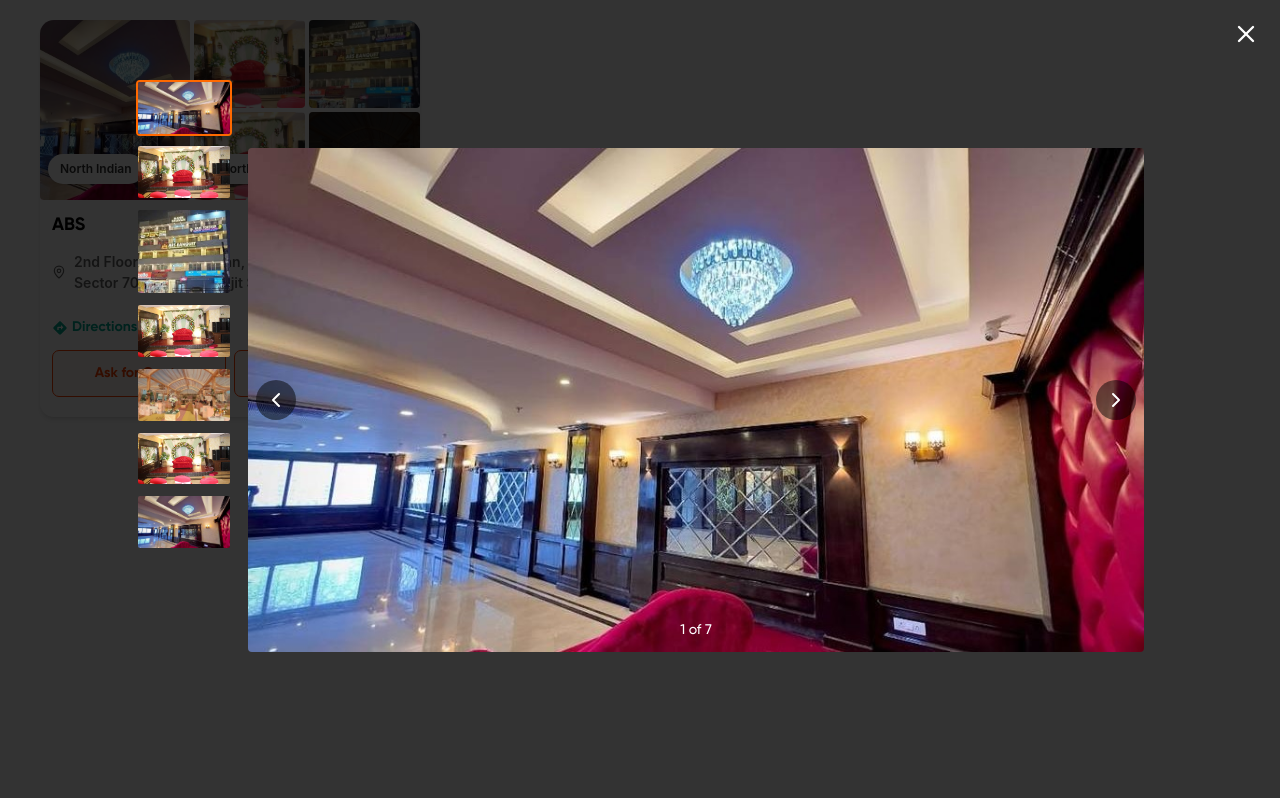
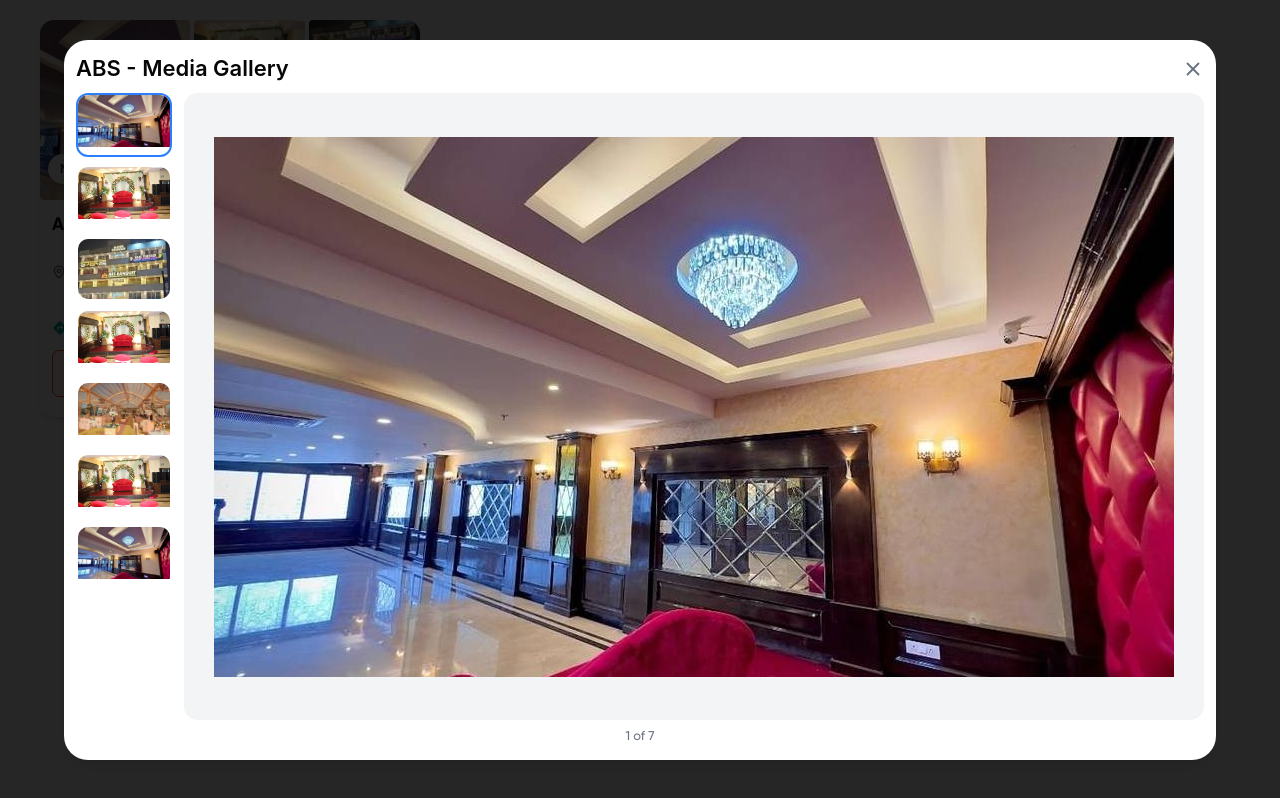
Before and after one commit to Prince5632/tracevenue-revamped, a React (Vite) app: page /quotation-card in a window 1280 px wide. Both pictures are taken after a click on the picture 115 px from the left and 110 px from the top of the page. Built offline with nearby package versions, Linux system fonts and the light colour scheme.

Commit message:
updated quotation card

```diff
--- a/src/components/QuotationPageComponents/GalleryModal.jsx
+++ b/src/components/QuotationPageComponents/GalleryModal.jsx
@@ -1,63 +1,66 @@
-import { X, ChevronLeft, ChevronRight } from "lucide-react";
+import { X } from "lucide-react";
 
 const GalleryModal = ({ images, activeIndex, setActiveIndex, onClose }) => {
-  const prev = () =>
-    setActiveIndex((prev) => (prev === 0 ? images.length - 1 : prev - 1));
-
-  const next = () =>
-    setActiveIndex((prev) => (prev === images.length - 1 ? 0 : prev + 1));
-
   return (
-    <div className="fixed inset-0 bg-black/80 z-50 flex items-center justify-center">
-
-      <button
-        onClick={onClose}
-        className="absolute top-5 right-5 text-white cursor-pointer"
-      >
-        <X size={28} />
-      </button>
+    <div className="fixed inset-0 z-50 flex items-center justify-center bg-black/85">
+      <div className="bg-white rounded-3xl shadow-lg w-full max-w-6xl h-[90vh] p-3 grid grid-rows-[auto_1fr_auto]">
 
 
-      <div className="w-24 h-[80%] overflow-y-auto flex flex-col gap-2 mr-4">
+        <div className="flex items-center justify-between mb-2">
+          <h5 className="text-[22px] font-semibold truncate pr-3">
+            ABS - Media Gallery
+          </h5>
+          <button onClick={onClose}>
+            <X size={22} className="text-gray-500 hover:text-gray-700" />
+          </button>
+        </div>
+
+
+        <div className="grid grid-cols-1 md:grid-cols-[96px_1fr] gap-3 min-h-0">
+
+
+          <div
+            className="
+              flex flex-row md:flex-col
+              gap-2
+              overflow-x-auto md:overflow-y-auto
+              max-h-[92px] md:max-h-full
+              shrink-0
+              min-h-0
+            "
+          >
             {images.map((img, i) => (
+              <div
+                key={i}
+                onClick={() => setActiveIndex(i)}
+                className={`h-20 w-32 md:w-full md:h-16 rounded-lg overflow-hidden cursor-pointer border-2 flex-shrink-0
+                  ${i === activeIndex ? "border-blue-500" : "border-transparent"}
+                `}
+              >
                 <img
-            key={i}
                   src={img}
-            onClick={() => setActiveIndex(i)}
-            className={`h-16 w-full object-cover rounded cursor-pointer border-2 ${
-              i === activeIndex
-                ? "border-orange-500"
-                : "border-transparent"
-            }`}
+                  alt=""
+                  className="w-full h-full object-contain bg-gray-200"
                 />
+              </div>
             ))}
           </div>
 
 
-      <div className="relative max-w-4xl w-full flex items-center justify-center">
+          <div className="flex items-center justify-center bg-gray-100 rounded-xl min-h-0">
             <img
               src={images[activeIndex]}
-          className="max-h-[80vh] w-full object-contain rounded"
+              alt=""
+              className="max-h-full max-w-full object-contain"
             />
+          </div>
+        </div>
 
 
-        <button
-          onClick={prev}
-          className="absolute left-2 text-white bg-black/50 p-2 rounded-full cursor-pointer"
-        >
-          <ChevronLeft />
-        </button>
-
-        <button
-          onClick={next}
-          className="absolute right-2 text-white bg-black/50 p-2 rounded-full cursor-pointer"
-        >
-          <ChevronRight />
-        </button>
-
-
-        <div className="absolute bottom-3 text-white text-sm">
+        <div className="text-center pt-1">
+          <small className="text-gray-500 font-medium">
             {activeIndex + 1} of {images.length}
+          </small>
         </div>
       </div>
     </div>
--- a/src/components/QuotationPageComponents/ImageSection.jsx
+++ b/src/components/QuotationPageComponents/ImageSection.jsx
@@ -62,7 +62,7 @@ const ImageSection = () => {
         <img
           src={images[0]}
           alt="Media 0"
-          className="w-full !h-full object-cover cursor-pointer hover:scale-110 transition-transform duration-300"
+          className="w-full !h-full object-cover cursor-pointer hover:scale-105 transition-transform duration-300"
           onClick={() => {
             setActiveIndex(0);
             setIsGalleryOpen(true);
@@ -74,7 +74,7 @@ const ImageSection = () => {
         {images.slice(1, 5).map((img, index) => (
           <div
             key={index}
-            className="relative overflow-hidden rounded cursor-pointer hover:scale-110 transition-transform duration-300"
+            className="relative overflow-hidden rounded cursor-pointer hover:scale-105 transition-transform duration-300"
             style={{
               width: "calc(50% - 0.125rem)",
               height: "calc(50% - 0.125rem)",
```
Lines whose indentation alone changed are shown as unchanged.
